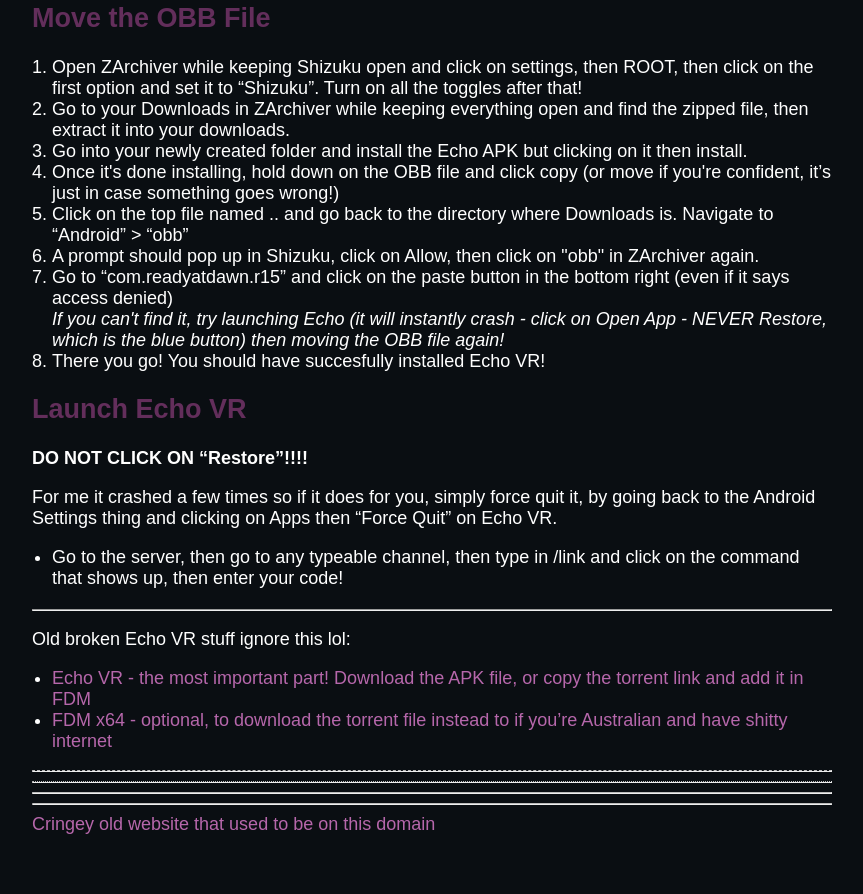
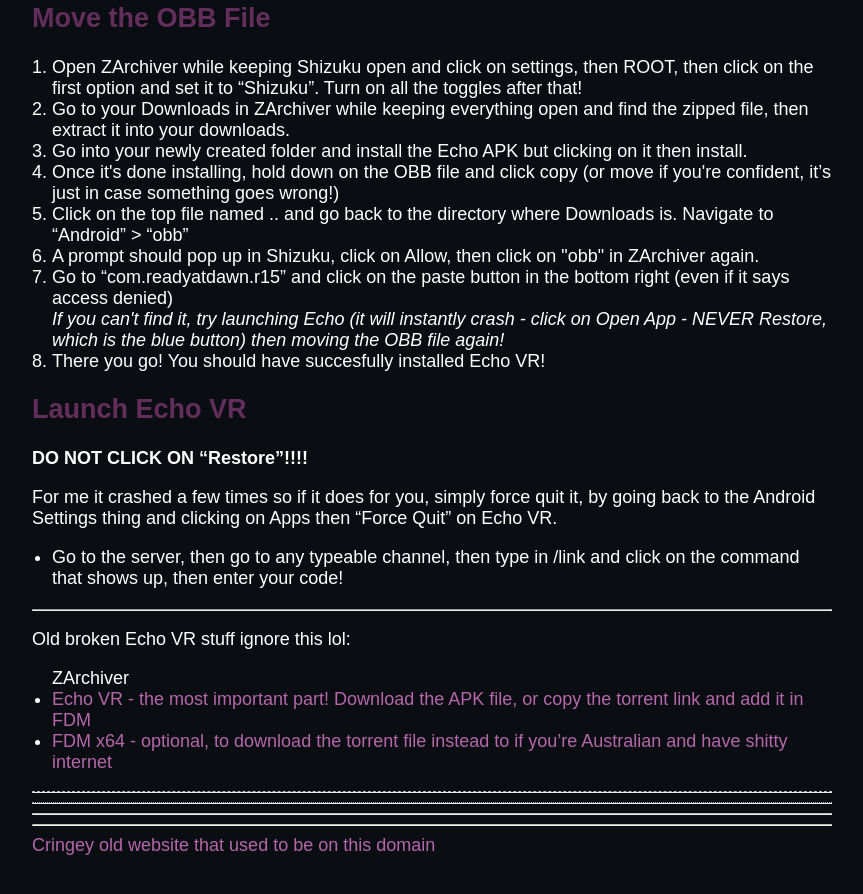
Before and after one commit to Fox595676/Fox595676.github.io, a plain HTML site: page index.html in a window 1280 px wide. Shown: the part 2789-3683 px from the top of the page, without its empty margins (208-1071 px from the left). Drawn offline with Linux system fonts and the light colour scheme.

```diff
--- a/index.html
+++ b/index.html
@@ -107,6 +107,7 @@
         <hr>
         <p>Old broken Echo VR stuff ignore this lol:</p>
         <ul>
+        	<li<a href="/APK/ZArchiver_1.0.9.apk" download>ZArchiver</a></li>
             <li><a href="https://archive.org/details/echo-vr-v-4987566-apk-obb-quest-2">Echo VR - the most important part! Download the APK file, or copy the torrent link and add it in FDM</a></li>
             <li><a href="https://www.freedownloadmanager.org/download-fdm-for-android.htm">FDM x64 - optional, to download the torrent file instead to if you’re Australian and have shitty internet</a></li>
         </ul>
```
